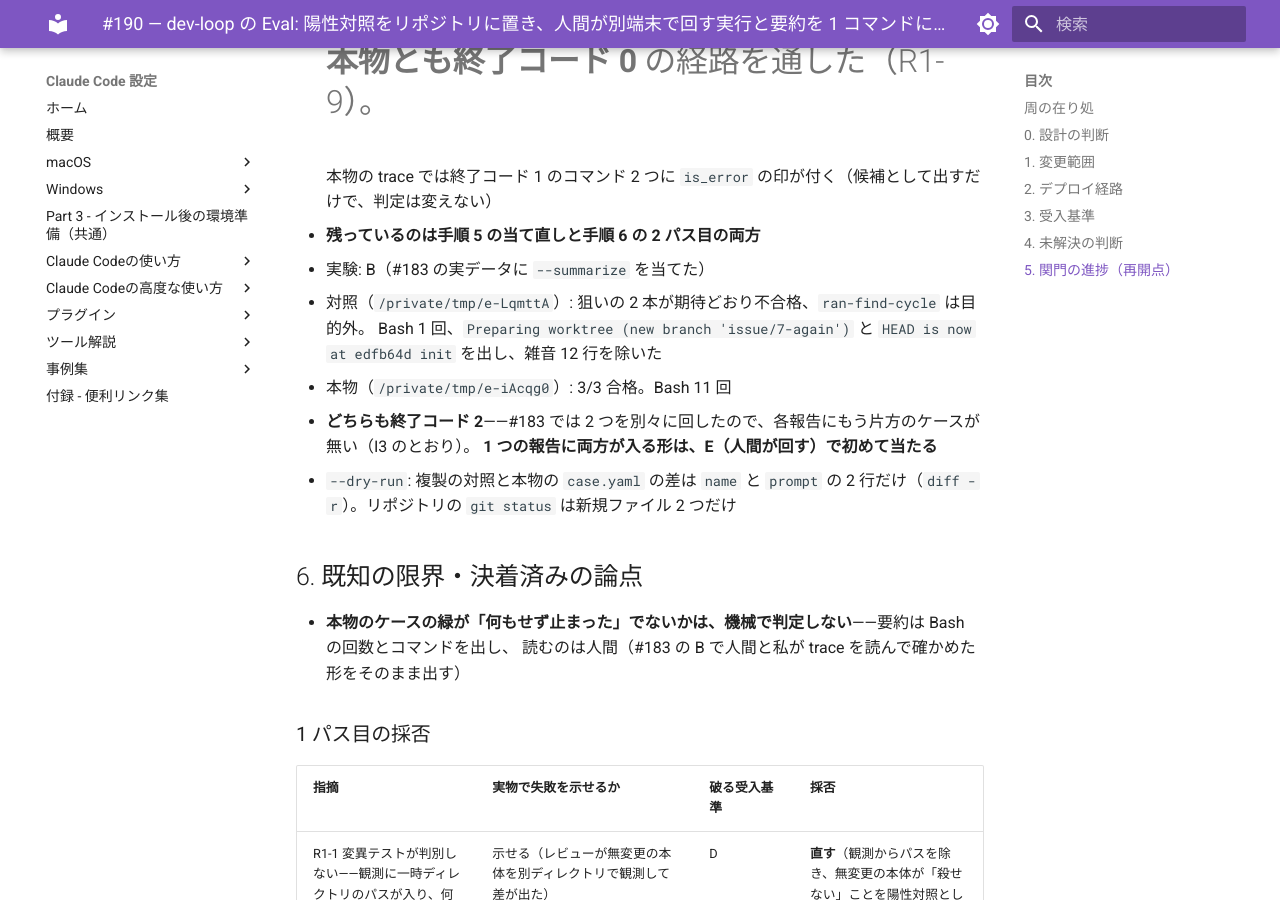
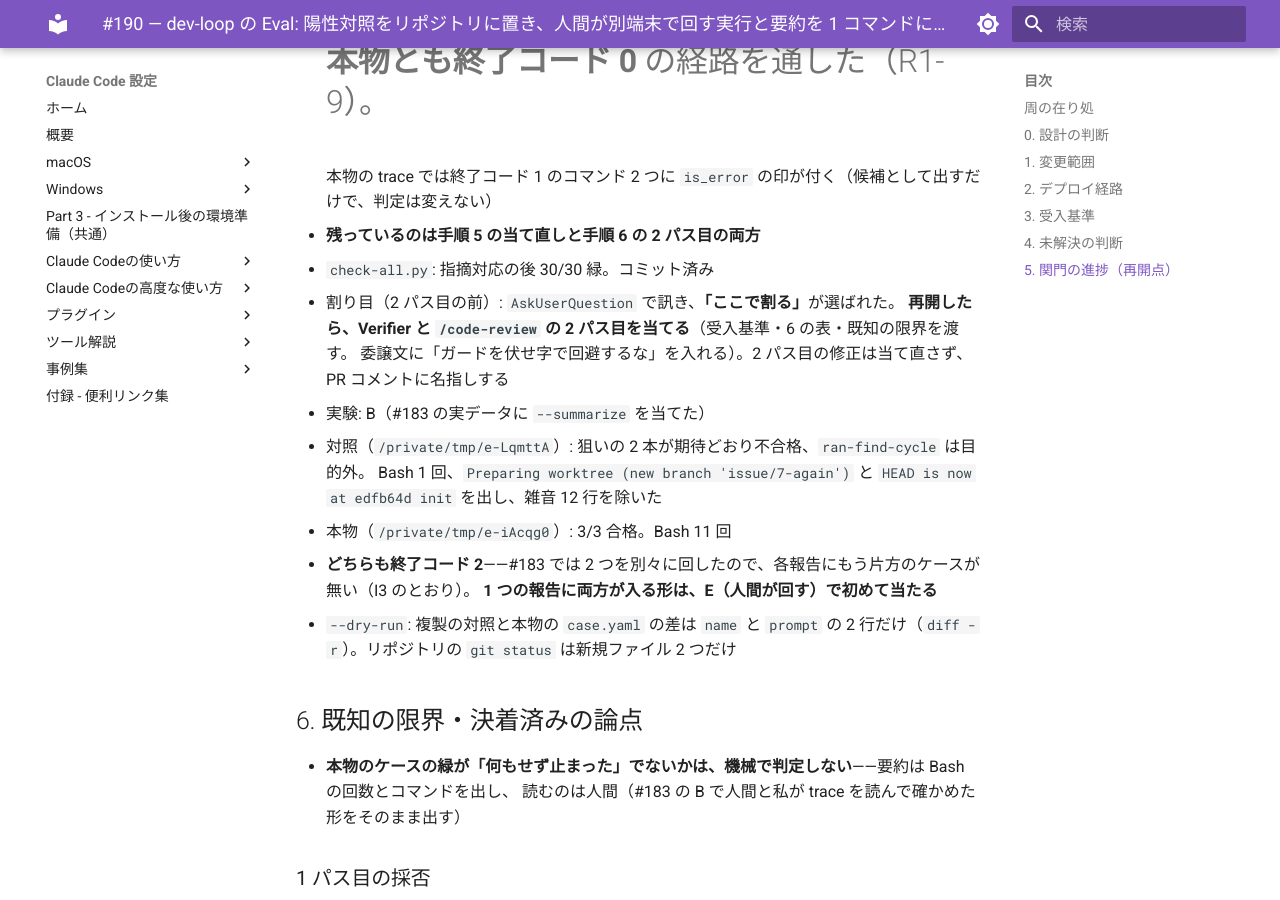
Before and after one commit to hdknr/claude-code-setup, an MkDocs documentation site: the page built from docs/plans/issue-190.md, in a window 1280 px wide and 900 px high, scrolled down 3932 px. Built offline with MkDocs 1.6.1 and Material for MkDocs 9.7.7, drawn with Linux system fonts in a browser that asks for light colours.

Commit message:
docs(plans): #190 の 2 パス目の前の割り目と再開点を記録
Co-Authored-By: Claude Opus 5.5 <noreply@anthropic.com>

```diff
--- a/docs/plans/issue-190.md
+++ b/docs/plans/issue-190.md
@@ -102,6 +102,10 @@ main へのマージで `docs.yml` がサイトをデプロイする（計画フ
   - #183 の実データに `--cases` で当てて、**対照・本物とも終了コード 0** の経路を通した（R1-9）。
     本物の trace では終了コード 1 のコマンド 2 つに `is_error` の印が付く（候補として出すだけで、判定は変えない）
 - **残っているのは手順 5 の当て直しと手順 6 の 2 パス目の両方**
+- `check-all.py`: 指摘対応の後 30/30 緑。コミット済み
+- 割り目（2 パス目の前）: `AskUserQuestion` で訊き、**「ここで割る」**が選ばれた。
+  **再開したら、Verifier と `/code-review` の 2 パス目を当てる**（受入基準・6 の表・既知の限界を渡す。
+  委譲文に「ガードを伏せ字で回避するな」を入れる）。2 パス目の修正は当て直さず、PR コメントに名指しする
 - 実験: B（#183 の実データに `--summarize` を当てた）
   - 対照（`/private/tmp/e-LqmttA`）: 狙いの 2 本が期待どおり不合格、`ran-find-cycle` は目的外。
     Bash 1 回、`Preparing worktree (new branch 'issue/7-again')` と `HEAD is now at edfb64d init` を出し、雑音 12 行を除いた
```
